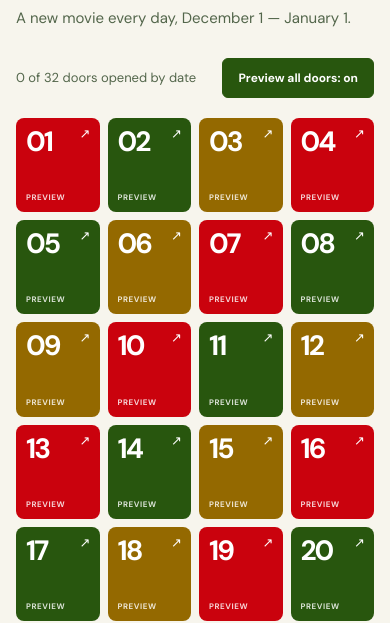
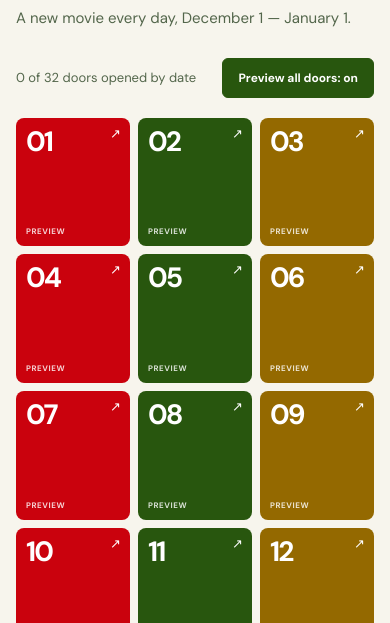
Before and after one commit to iryna-sadovnykova/advent-cinema-2026, a plain HTML site: page index.html in a window 390 px wide. Shown: the part 246-869 px from the top of the page. Drawn offline with Linux system fonts and the light colour scheme; no server answers.

Commit message:
Align responsive calendar columns to red green gold repeating rows

```diff
--- a/index.html
+++ b/index.html
@@ -24,7 +24,7 @@ h1{font-size:clamp(48px,7.2vw,86px);font-weight:700;letter-spacing:-.065em;line-
 .count{color:var(--muted);font-size:13px}
 .toolbar button{border:1px solid var(--green);color:var(--green);background:transparent;border-radius:6px;padding:11px 15px;font-size:12px;font-weight:700;cursor:pointer;transition:background .15s,color .15s}
 .toolbar button:hover,.toolbar button[aria-pressed="true"]{background:var(--green);color:white}
-.grid{display:grid;grid-template-columns:repeat(8,minmax(0,1fr));gap:10px}
+.grid{display:grid;grid-template-columns:repeat(6,minmax(0,1fr));gap:10px}
 .door{position:relative;aspect-ratio:1/1.13;border:0;border-radius:8px;background:var(--door-color,var(--red));color:#FFFFFF;padding:13px;display:flex;align-items:flex-start;justify-content:space-between;flex-direction:column;text-align:left;cursor:pointer;transition:background .16s ease,transform .16s ease;overflow:hidden}
 .door:hover{transform:translateY(-2px)}
 .door:focus-visible{outline:3px solid #C09207;outline-offset:3px}
@@ -54,7 +54,7 @@ h1{font-size:clamp(48px,7.2vw,86px);font-weight:700;letter-spacing:-.065em;line-
 .hint{margin-top:28px;font-size:12px;line-height:1.6;color:var(--muted)}
 .close{position:absolute;top:12px;right:12px;z-index:5;border:1px solid var(--line);background:var(--bg);color:var(--ink);width:36px;height:36px;border-radius:6px;font-size:24px;line-height:1;cursor:pointer}
 @media(max-width:850px){.grid{grid-template-columns:repeat(6,minmax(0,1fr))}header{padding-top:50px}}
-@media(max-width:620px){.wrap{padding:22px 16px 44px}.topline{padding-bottom:16px}header{display:block;padding:44px 0 20px}.toolbar{margin-top:28px;flex-direction:row;align-items:center;justify-content:space-between;gap:12px}.grid{grid-template-columns:repeat(4,minmax(0,1fr));gap:8px}.door{padding:10px}.door-number{font-size:28px}.door-symbol{top:9px;right:9px;font-size:13px}.door-status{font-size:8px}.footer{display:block}.panel{grid-template-columns:1fr}.poster{width:min(100%,250px);margin:0 auto}.details{padding:20px 24px 30px}.details p{margin-top:19px}}
+@media(max-width:620px){.wrap{padding:22px 16px 44px}.topline{padding-bottom:16px}header{display:block;padding:44px 0 20px}.toolbar{margin-top:28px;flex-direction:row;align-items:center;justify-content:space-between;gap:12px}.grid{grid-template-columns:repeat(3,minmax(0,1fr));gap:8px}.door{padding:10px}.door-number{font-size:28px}.door-symbol{top:9px;right:9px;font-size:13px}.door-status{font-size:8px}.footer{display:block}.panel{grid-template-columns:1fr}.poster{width:min(100%,250px);margin:0 auto}.details{padding:20px 24px 30px}.details p{margin-top:19px}}
 @media(max-width:360px){.grid{grid-template-columns:repeat(3,minmax(0,1fr))}}
 @media(prefers-reduced-motion:reduce){.door,.toolbar button{transition:none}.door:hover{transform:none}}
 </style>
```
